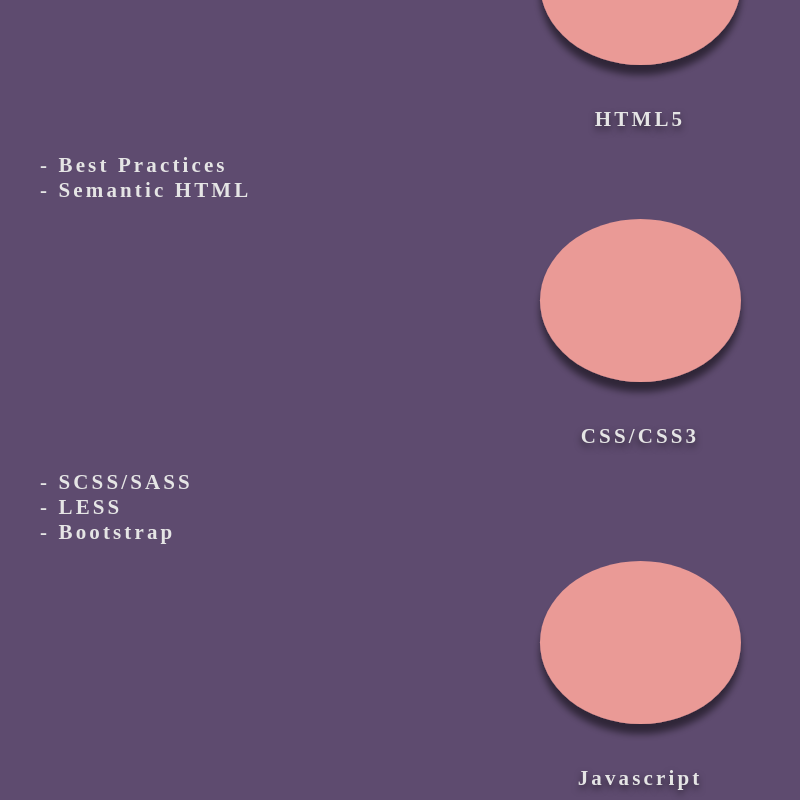
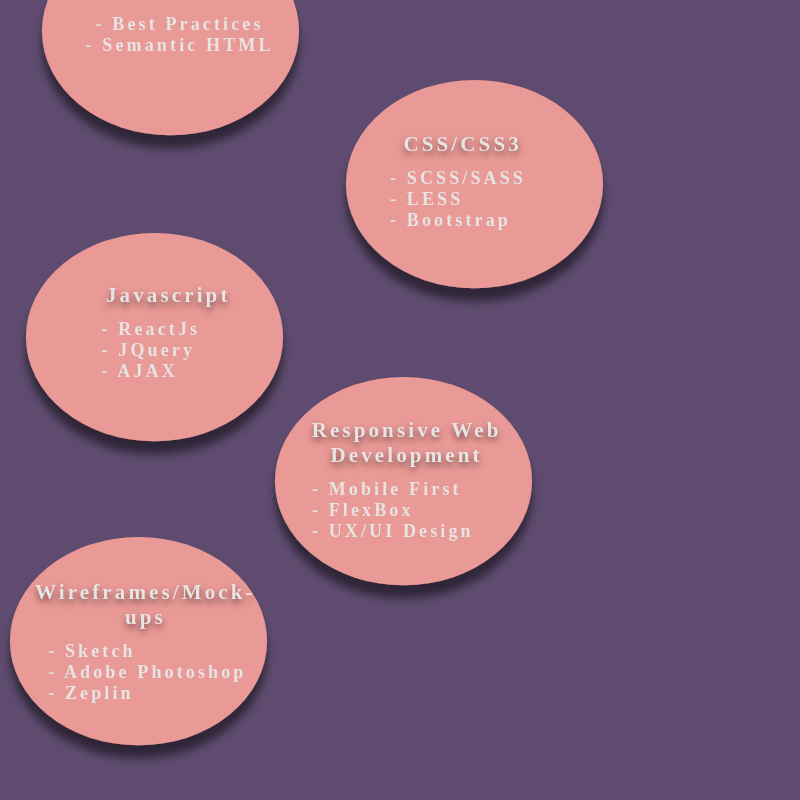
Before and after one commit to LaurenwallerDesigns/portfolio, a React (Create React App) app: page / in a window 1280 px wide. Shown: the part 1040-1840 px from the top of the page, without its empty margins (0-800 px from the left). Built offline with nearby package versions, Linux system fonts and the light colour scheme; a web font is replaced by a local one.

Commit message:
added text overlay ---- maybe adding a div that is the same size of img and setting it to bottom right and then the text is centered in that.

```diff
--- a/src/App.js
+++ b/src/App.js
@@ -26,6 +26,8 @@
     console.log(blurbs);
 
     blurbs.forEach( b => {
+      const div = document.createElement("div");
+      div.setAttribute("class", "div-blurb-text");
       const titleNode = document.createElement("P");
         titleNode.setAttribute("class", "blurb-title");
       const ul = document.createElement("UL");
@@ -35,8 +37,9 @@
         ul.appendChild(li);
         ul.appendChild(liTwo);
         ul.appendChild(liThree);
-        b.appendChild(titleNode);
-        b.appendChild(ul);
+        div.appendChild(titleNode);
+        div.appendChild(ul);
+        b.appendChild(div);
     })
   }
   render () {
--- a/src/Blurbs.js
+++ b/src/Blurbs.js
@@ -4,7 +4,7 @@
 class Blurbs extends React.Component {
 	render () {
 		return (
-			<div id={this.props.id}>
+			<div id={this.props.id} className="blurb-container">
 				<img src={oval} />
 			</div>
 		);
--- a/src/fonts.scss
+++ b/src/fonts.scss
@@ -328,7 +328,7 @@
 
 @mixin blurb-info-mobile-p {
   font-family: AlegreyaSans;
-  font-size: 21px;
+  font-size: 18px;
   font-weight: bold;
   font-stretch: normal;
   font-style: normal;
--- a/src/style.scss
+++ b/src/style.scss
@@ -70,6 +70,8 @@
 
 
 //section Two
+
+
 .section-title{
 	@include section-two-header-mobile-p;
 	@include text-shadow;
@@ -94,12 +96,164 @@
 	@include blurb-info-mobile-p;
 }
 
-.blurbs div {
-	text-align: center;
-	li{
-		text-align: left;
+
+
+
+#one {
+	width:375px;
+	height: 180px;
+	position: relative;
+	left: 2%;
+	img {
+		width:275px;
+		height: 280px;
+		position: absolute;
+		left: 2%;
+	}
+	.div-blurb-text{
+		text-align: center;
+		position: absolute;
+		top: 25%;
+		left: 8%;
+		z-index: 3;
+		.blurb-title {
+			padding-left: 35px;
+			text-align: center;
+
+		}
+		ul {
+			text-align: center;
+			padding-left: 30px;
+		}
 	}
 }
+
+#two {
+	width:375px;
+	height: 180px;
+	position: relative;
+	top: -15%;
+	left: 20%;
+	img {
+		width:275px;
+		height: 280px;
+		position: absolute;
+		top: -15%;
+		right: 5%;
+	}
+	.div-blurb-text{
+		text-align: center;
+		position: absolute;
+		top: 16%;
+		right: 28%;
+		z-index: 3;
+		.blurb-title {
+			text-align: center;
+			padding-left: 28%;
+			margin-bottom: -5px;
+		}
+		ul li{
+			text-align: left;
+			right: 20%;
+		}
+	}
+}
+
+#three {
+	width:375px;
+	height: 180px;
+	position: relative;
+		top: -30%;
+		left: 1%;
+	img {
+		width:275px;
+		height: 280px;
+		position: absolute;
+		top: -30%;
+		left: 1%;
+	}
+	.div-blurb-text{
+		text-align: center;
+		position: absolute;
+		top: -30;
+		left: 13%;
+		z-index: 3;
+		.blurb-title {
+			text-align: center;
+			padding-left: 32%;
+			margin-bottom: -5px;
+		}
+		ul li{
+			text-align: left;
+		}
+	}
+}
+
+
+#four {
+	width:375px;
+	height: 180px;
+	position: relative;
+		top: -50%;
+		right: -10%;
+	img {
+		width:275px;
+		height: 280px;
+		position: absolute;
+		top: -50%;
+		right: -10%;
+	}
+	.div-blurb-text{
+		text-align: center;
+		position: absolute;
+		top: -25%;
+		right: -7%;
+		z-index: 3;
+		.blurb-title {
+			text-align: center;
+			padding-left: 30%;
+			margin-bottom: -5px;
+		}
+		ul li{
+			text-align: left;
+			padding-left: 30%;
+		}
+	}
+}
+
+
+#five {
+	width:375px;
+	height: 180px;
+	position: relative;
+		top: -61%;
+		right: 6%;
+	img {
+		width:275px;
+		height: 280px;
+		position: absolute;
+		top: -61%;
+		right: 6%;
+	}
+	.div-blurb-text{
+		text-align: center;
+		position: absolute;
+		top: -35%;
+		left: 8%;
+		z-index: 3;
+		.blurb-title {
+			text-align: center;
+			padding-left: 22%;
+			margin-bottom: -5px;
+		}
+		ul li{
+			text-align: left;
+			padding-left: 20%;
+			width:275px;
+		}
+	}
+}
+
 
 
 
```
